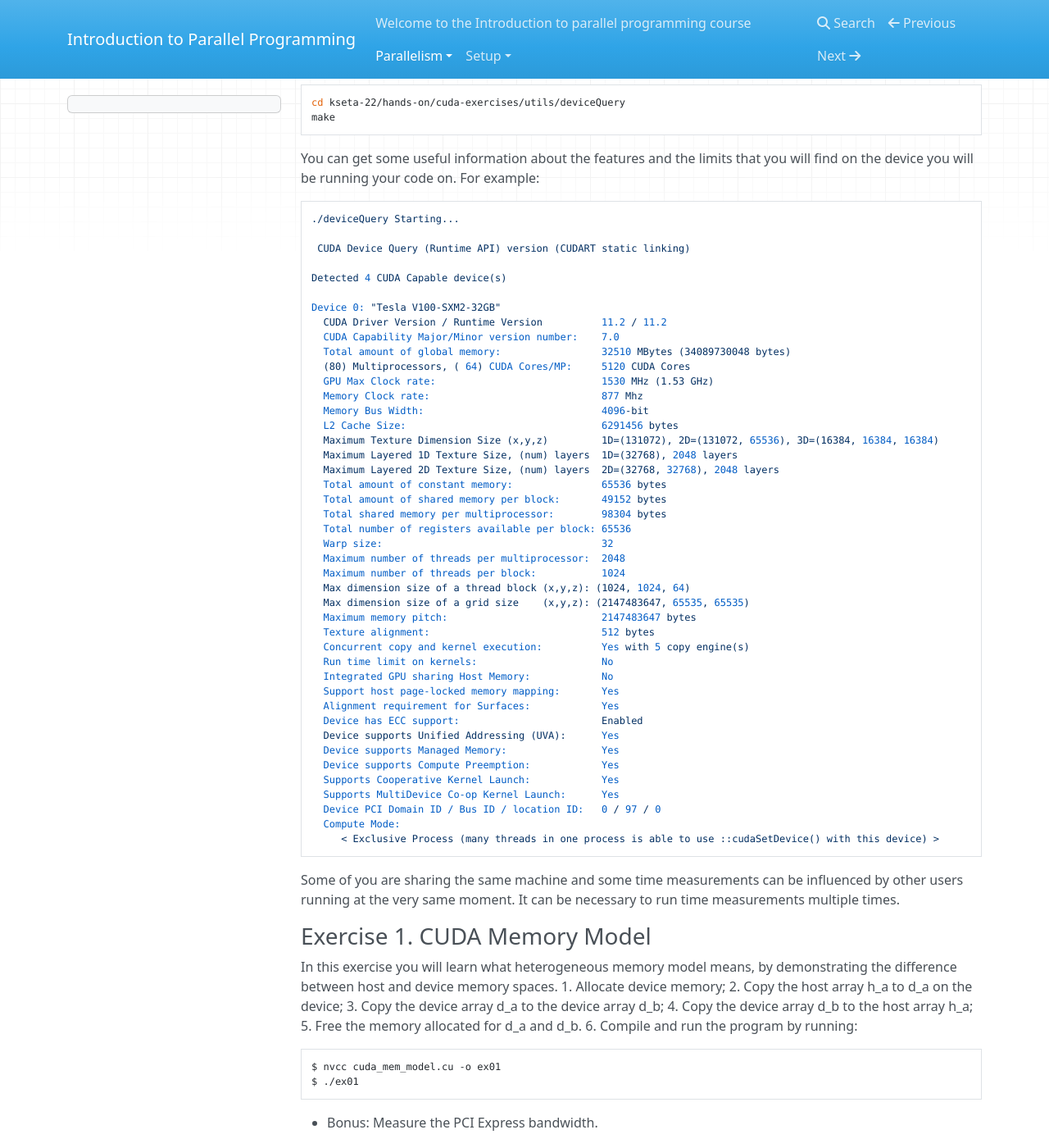
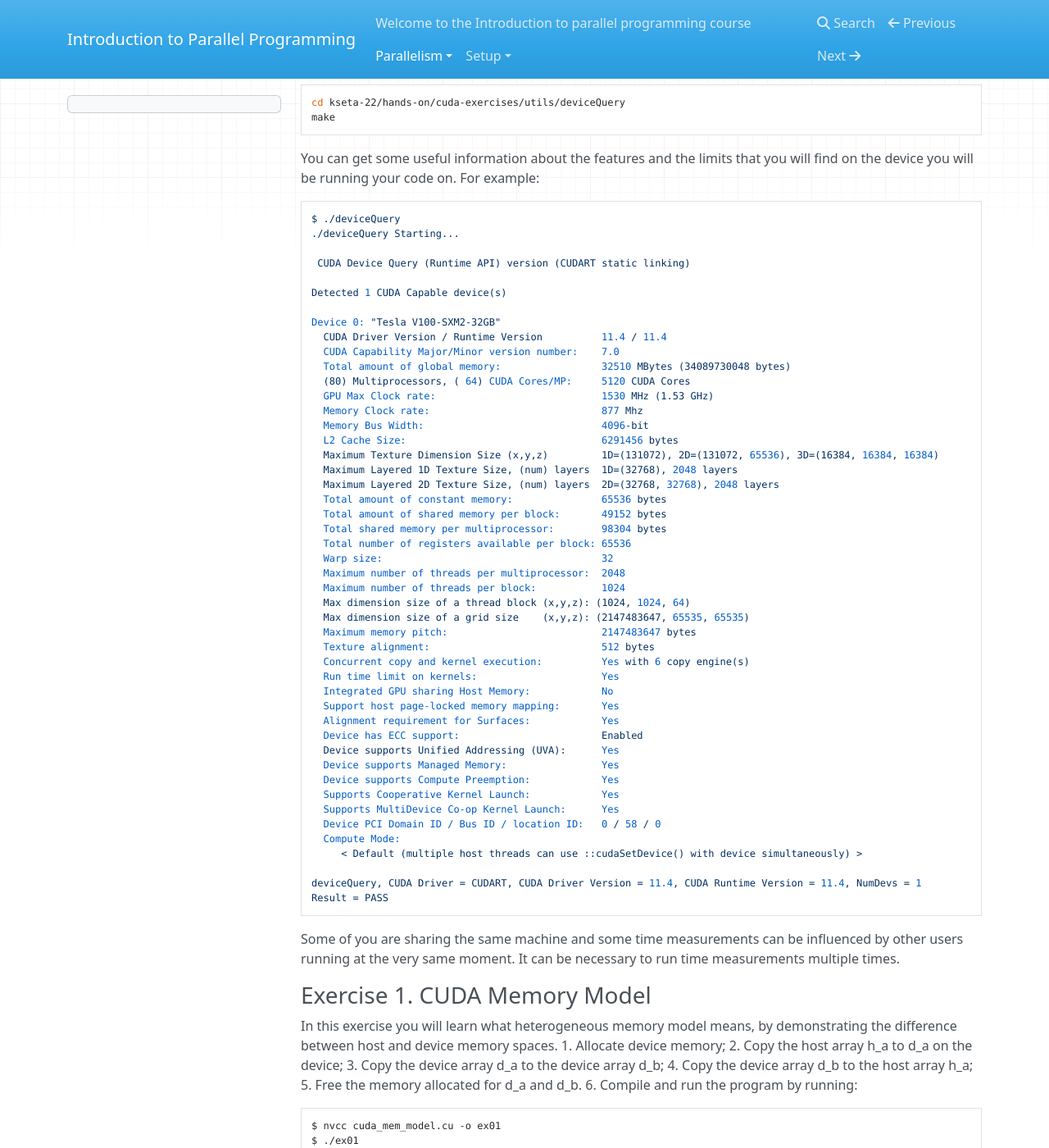
Before and after one commit to felicepantaleo/kseta-22, an MkDocs documentation site: the page built from docs/parallelism/2_cuda.md, in a window 1280 px wide and 1400 px high, scrolled down 277 px. Shown: the whole window at 82% size. Built offline with MkDocs 1.6.1, drawn with Linux system fonts in a browser that asks for light colours; nearby versions of some CDN libraries.

Commit message:
update deviceQuery print

````diff
--- a/docs/parallelism/2_cuda.md
+++ b/docs/parallelism/2_cuda.md
@@ -26,14 +26,15 @@ make
 
 You can get some useful information about the features and the limits that you will find on the device you will be running your code on. For example:
 ```
+$ ./deviceQuery
 ./deviceQuery Starting...
 
  CUDA Device Query (Runtime API) version (CUDART static linking)
 
-Detected 4 CUDA Capable device(s)
+Detected 1 CUDA Capable device(s)
 
 Device 0: "Tesla V100-SXM2-32GB"
-  CUDA Driver Version / Runtime Version          11.2 / 11.2
+  CUDA Driver Version / Runtime Version          11.4 / 11.4
   CUDA Capability Major/Minor version number:    7.0
   Total amount of global memory:                 32510 MBytes (34089730048 bytes)
   (80) Multiprocessors, ( 64) CUDA Cores/MP:     5120 CUDA Cores
@@ -55,8 +56,8 @@ Device 0: "Tesla V100-SXM2-32GB"
   Max dimension size of a grid size    (x,y,z): (2147483647, 65535, 65535)
   Maximum memory pitch:                          2147483647 bytes
   Texture alignment:                             512 bytes
-  Concurrent copy and kernel execution:          Yes with 5 copy engine(s)
-  Run time limit on kernels:                     No
+  Concurrent copy and kernel execution:          Yes with 6 copy engine(s)
+  Run time limit on kernels:                     Yes
   Integrated GPU sharing Host Memory:            No
   Support host page-locked memory mapping:       Yes
   Alignment requirement for Surfaces:            Yes
@@ -66,9 +67,12 @@ Device 0: "Tesla V100-SXM2-32GB"
   Device supports Compute Preemption:            Yes
   Supports Cooperative Kernel Launch:            Yes
   Supports MultiDevice Co-op Kernel Launch:      Yes
-  Device PCI Domain ID / Bus ID / location ID:   0 / 97 / 0
+  Device PCI Domain ID / Bus ID / location ID:   0 / 58 / 0
   Compute Mode:
-     < Exclusive Process (many threads in one process is able to use ::cudaSetDevice() with this device) >
+     < Default (multiple host threads can use ::cudaSetDevice() with device simultaneously) >
+
+deviceQuery, CUDA Driver = CUDART, CUDA Driver Version = 11.4, CUDA Runtime Version = 11.4, NumDevs = 1
+Result = PASS
 ```
 
 
````
